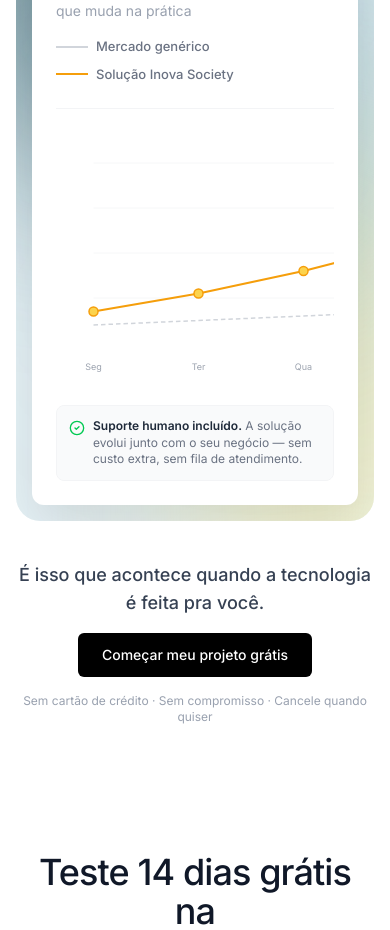
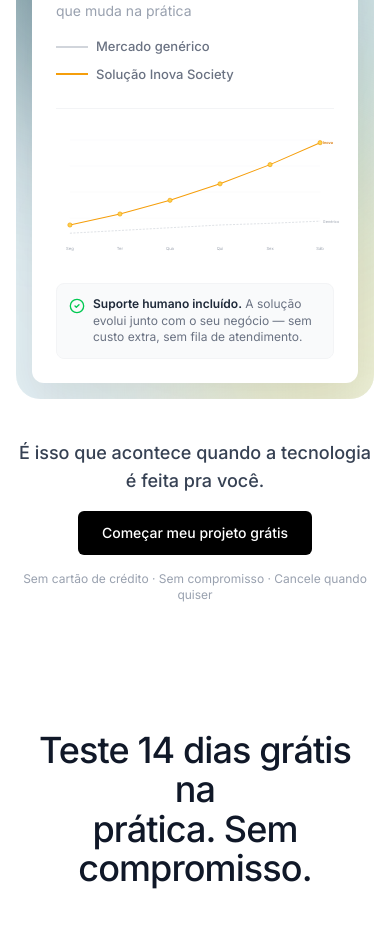
Before and after one commit to daviixs/landingpage-inovasociety, a React (Vite) app: page / in a window 390 px wide. Shown: the part 3986-4916 px from the top of the page. Built offline with nearby package versions, Linux system fonts and the light colour scheme.

Commit message:
refactor: adjust ClientGrowth chart dimensions, layout, and responsive tooltip positioning

```diff
--- a/components/ClientGrowth.tsx
+++ b/components/ClientGrowth.tsx
@@ -17,10 +17,10 @@ export function ClientGrowth() {
   const [activeIndex, setActiveIndex] = useState<number | null>(null);
 
   const width = 800;
-  const height = 320;
-  const paddingX = 50;
-  const paddingY = 40;
-  const maxVal = 200;
+  const height = 340;
+  const paddingX = 40;
+  const paddingY = 20;
+  const maxVal = 190;
 
   const getX = (i: number) =>
     paddingX + (i * ((width - paddingX * 2) / (dataPoints.length - 1)));
@@ -114,9 +114,9 @@ export function ClientGrowth() {
           </div>
 
           {/* SVG Chart */}
-          <div className="relative w-full overflow-x-auto pb-2">
-            <div className="min-w-[600px] relative">
-              <svg viewBox={`0 0 ${width} ${height}`} className="w-full overflow-visible">
+          <div className="relative w-full pb-2">
+            <div className="w-full relative">
+              <svg viewBox={`0 0 ${width} ${height}`} className="w-full h-auto overflow-visible">
 
                 {/* Grid lines */}
                 {[1, 2, 3, 4].map((n) => (
@@ -231,24 +231,30 @@ export function ClientGrowth() {
                   initial={{ opacity: 0, y: 6 }}
                   animate={{ opacity: 1, y: 0 }}
                   transition={{ duration: 0.15 }}
-                  className="absolute pointer-events-none bg-white border border-amber-100 rounded-lg shadow-lg p-3 w-[210px] z-30"
+                  className="absolute pointer-events-none bg-white border border-amber-100 rounded-lg shadow-lg p-3 w-[200px] md:w-[220px] z-30"
                   style={{
                     left: `${(getX(activeIndex) / width) * 100}%`,
                     top: `${(getY(active.value) / height) * 100}%`,
-                    transform: 'translate(-50%, -120%)',
+                    transform: `translate(-${(getX(activeIndex) / width) * 100}%, -120%)`,
                   }}
                 >
-                  <p className="text-[12px] font-semibold text-gray-900 border-b border-gray-100 pb-1.5 mb-2">
+                  <p className="text-[11px] md:text-[12px] font-semibold text-gray-900 border-b border-gray-100 pb-1.5 mb-2 leading-tight">
                     {active.day} — {active.tooltip.titulo}
                   </p>
-                  <div className="flex flex-col gap-1.5 text-[11px] text-gray-500">
+                  <div className="flex flex-col gap-1.5 text-[10px] md:text-[11px] text-gray-500">
                     <span>⏱ {active.tooltip.economia}</span>
                     <span>💰 Custo reduzido: <strong className="text-green-600">{active.tooltip.custo}</strong></span>
-                    <span className="text-[10px] text-amber-500 font-medium pt-1">
+                    <span className="text-[9px] md:text-[10px] text-amber-500 font-medium pt-1 leading-tight">
                       vs. sistema genérico que não acompanha seu crescimento
                     </span>
                   </div>
-                  <div className="absolute left-1/2 -bottom-1.5 -translate-x-1/2 w-3 h-3 bg-white border-b border-r border-amber-100 rotate-45" />
+                  <div
+                    className="absolute -bottom-1.5 w-3 h-3 bg-white border-b border-r border-amber-100"
+                    style={{
+                      left: `${(getX(activeIndex) / width) * 100}%`,
+                      transform: 'translateX(-50%) rotate(45deg)'
+                    }}
+                  />
                 </motion.div>
               )}
             </div>
```
